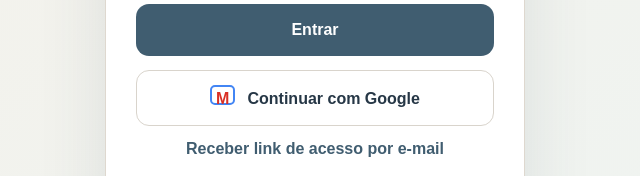
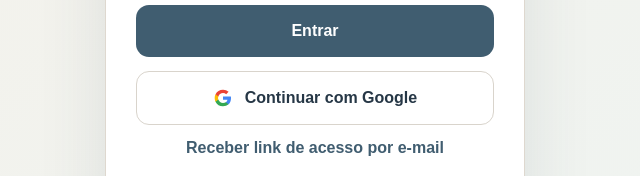
Before and after one commit to ecomnixx/Aula-Clara, a Next.js app: page / in a window 1280 px wide. Shown: the part 457-633 px from the top of the page, without its empty margins (325-965 px from the left). Built offline with nearby package versions, Linux system fonts and the light colour scheme.

Commit message:
Use official Google sign-in icon

```diff
--- a/app/auth-gate.tsx
+++ b/app/auth-gate.tsx
@@ -120,7 +120,15 @@ export default function AuthGate({ children }: { children: ReactNode }) {
       <label>E-mail<input type="email" value={email} onChange={e => setEmail(e.target.value)} placeholder="professor@email.com" /></label>
       <label>Senha<input type="password" value={password} onChange={e => setPassword(e.target.value)} placeholder="Mínimo de 6 caracteres" /></label>
       <button className="login-primary" onClick={submit}>{mode === "login" ? "Entrar" : "Criar minha conta"}</button>
-      <button className="google-button" onClick={googleLogin}><span className="gmail-mark">M</span> Continuar com Google</button>
+      <button className="google-button" onClick={googleLogin}>
+        <svg className="google-mark" viewBox="0 0 24 24" aria-hidden="true">
+          <path fill="#4285F4" d="M21.6 12.23c0-.71-.06-1.4-.18-2.07H12v3.92h5.38a4.6 4.6 0 0 1-2 3.02v2.54h3.24c1.9-1.75 2.98-4.33 2.98-7.41Z" />
+          <path fill="#34A853" d="M12 22c2.7 0 4.98-.9 6.63-2.36l-3.24-2.54c-.9.6-2.05.96-3.39.96-2.61 0-4.82-1.76-5.61-4.13H3.04v2.62A10 10 0 0 0 12 22Z" />
+          <path fill="#FBBC05" d="M6.39 13.93A6.02 6.02 0 0 1 6.07 12c0-.67.12-1.32.32-1.93V7.45H3.04A10 10 0 0 0 2 12c0 1.61.39 3.14 1.04 4.55l3.35-2.62Z" />
+          <path fill="#EA4335" d="M12 5.94c1.47 0 2.79.5 3.83 1.5l2.87-2.87A9.63 9.63 0 0 0 12 2a10 10 0 0 0-8.96 5.45l3.35 2.62C7.18 7.7 9.39 5.94 12 5.94Z" />
+        </svg>
+        <span>Continuar com Google</span>
+      </button>
       <button className="link-button" onClick={magicLink}>Receber link de acesso por e-mail</button>
       <button className="link-button" onClick={() => setMode(mode === "login" ? "signup" : "login")}>{mode === "login" ? "Primeiro acesso? Criar conta" : "Já tenho conta"}</button>
       {message && <div className="auth-message">{message}</div>}
```
Also changed, not shown: app/globals.css.
